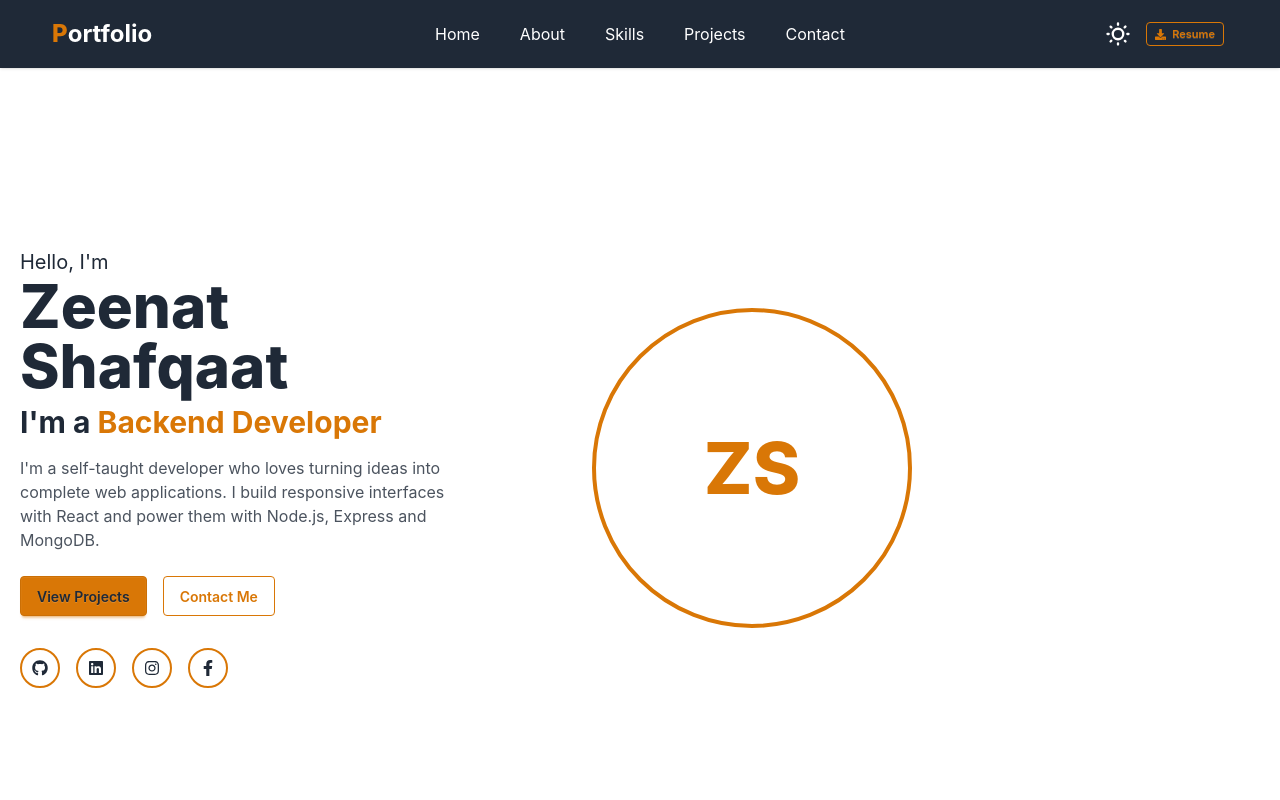
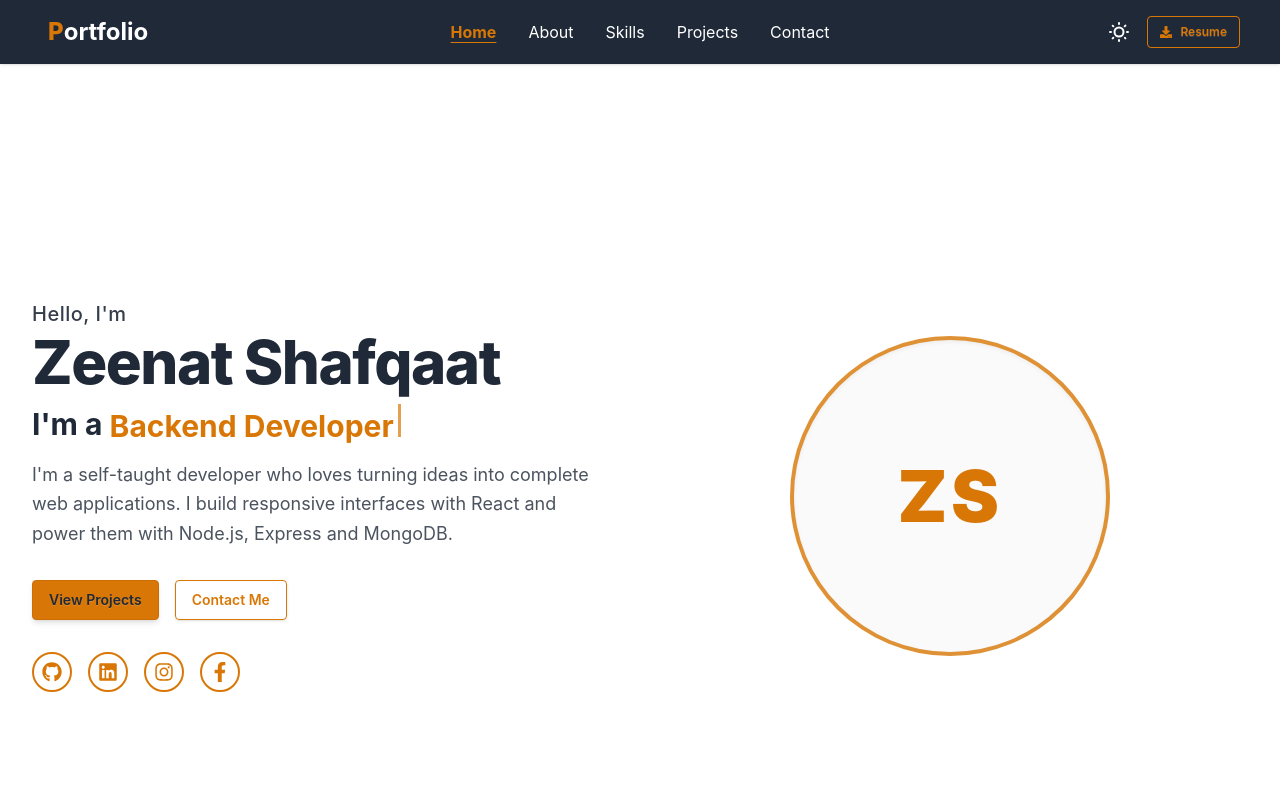
Before and after one commit to zeenat2026/Zeenat-Portfolio, a React (Vite) app in the folder my-portfolio/: page / in a window 1280 px wide. Shown: the top 800 px of the page. Built offline with nearby package versions, Linux system fonts and the light colour scheme.

Commit message:
fix section heights and scroll offset

```diff
--- a/my-portfolio/src/App.css
+++ b/my-portfolio/src/App.css
@@ -2,8 +2,7 @@
   max-width: 960px;
   margin: 0 auto;
   padding: 4rem 1.25rem;
-  scroll-margin-top: 5rem;
-  min-height: calc(100vh - 5rem);
+  min-height: calc(100vh - 4rem);
   display: flex;
 flex-direction: column;
 justify-content: center;
--- a/my-portfolio/src/components/SocialIcons.jsx
+++ b/my-portfolio/src/components/SocialIcons.jsx
@@ -1,30 +1,31 @@
-import { FaGithub, FaLinkedin, FaInstagram, FaFacebookF  } from "react-icons/fa";
+import { FaGithub, FaLinkedin, FaInstagram, FaFacebookF } from "react-icons/fa";
 
 const socials = [
-    { id: 1, href: "https://github.com/zeenat2026", icon: <FaGithub />, arialLabel:"GitHub" },
-    { id: 2, href: "https://www.linkedin.com/in/zeenat-shafqaat/", icon: <FaLinkedin />, arialLabel:"LinkedIn" },
-    { id: 3, href: "https://www.instagram.com/zee.nat2347/", icon: <FaInstagram />, arialLabel:'Instagram' },
-    { id: 4, href: "https://facebook-lite.vercel.app/profile", icon: <FaFacebookF />, arialLabel:'Facebook' },
-  ]
+  { id: 1, href: "https://github.com/zeenat2026", icon: <FaGithub />, ariaLabel: "GitHub" },
+  { id: 2, href: "https://www.linkedin.com/in/zeenat-shafqaat/", icon: <FaLinkedin />, ariaLabel: "LinkedIn" },
+  { id: 3, href: "https://www.instagram.com/zee.nat2347/", icon: <FaInstagram />, ariaLabel: "Instagram" },
+  { id: 4, href: "https://facebook-lite.vercel.app/profile", icon: <FaFacebookF />, ariaLabel: "Facebook" },
+];
 
 const SocialIcons = () => {
   return (
-     <>
+    // Replaced the fragment with a flex container to keep icons aligned and wrap-safe
+    <div className="flex flex-wrap gap-4 items-center justify-center md:justify-start">
       {socials.map((social) => (
         <a
           key={social.id}
           href={social.href}
-                  aria-label={social.arialLabel}
+          aria-label={social.ariaLabel} // Fixed property spelling typo here
           target="_blank"
           rel="noopener noreferrer"
-                  className="w-10 h-10 grid place-content-center rounded-full
-                  border-2 border-secondary hover:bg-secondary hover:text-secondary-content transition"
+          className="w-10 h-10 grid place-content-center rounded-full border-2 border-secondary text-secondary hover:bg-secondary hover:text-secondary-content hover:scale-110 active:scale-95 transition-all duration-200"
         >
-                  {social.icon}
+          {/* Enhanced size configuration directly on the icon elements */}
+          <span className="text-xl">{social.icon}</span>
         </a>
       ))}
-     </>
-  )
-}
+    </div>
+  );
+};
 
-export default SocialIcons
+export default SocialIcons;
--- a/my-portfolio/src/components/common/Navbar.jsx
+++ b/my-portfolio/src/components/common/Navbar.jsx
@@ -1,110 +1,162 @@
-import { useEffect, useState } from "react"
+import { useEffect, useState } from "react";
 import { FaDownload } from "react-icons/fa";
 
+const pages = [
+  { id: 1, path: '#', component: 'Home' },
+  { id: 2, path: '#about', component: 'About' },
+  { id: 3, path: '#skills', component: 'Skills' },
+  { id: 4, path: '#projects', component: 'Projects' },
+  { id: 5, path: '#contact', component: 'Contact' }
+];
 
-const pages = [{id:1,path:'#',component:'Home'},
-  {id:2,path:'#about',component:'About'},
-  {id:3,path:'#skills',component:'Skills'} ,
-  {id:4,path:'#projects',component:'Projects' },
-  {id:5,path:'#contact',component:'Contact'}]
 const Navbar = () => {
- const [isOpen, setIsOpen] = useState(false)
+  const [isOpen, setIsOpen] = useState(false);
+  const [activeSection, setActiveSection] = useState("#");
 
- const handleMenue=(e)=>{
-  setIsOpen(e.target.checked ? true : false)
+  // Track scrolling and update active links
+  useEffect(() => {
+    const sectionIds = ['about', 'skills', 'projects', 'contact'];
+
+    // Fallback for home/top page tracking
+    const handleHomeScroll = () => {
+      if (window.scrollY < 200) {
+        setActiveSection('#');
       }
+    };
+    window.addEventListener('scroll', handleHomeScroll);
+
+    const observerOptions = {
+      root: null, // uses the browser viewport
+      rootMargin: '-40% 0px -50% 0px', // detects sections near the center/top of viewport
+      threshold: 0,
+    };
+
+    const observerCallback = (entries) => {
+      entries.forEach((entry) => {
+        if (entry.isIntersecting) {
+          setActiveSection(`#${entry.target.id}`);
+        }
+      });
+    };
+
+    const observer = new IntersectionObserver(observerCallback, observerOptions);
+
+    // Observe each portfolio page section elements
+    sectionIds.forEach((id) => {
+      const element = document.getElementById(id);
+      if (element) observer.observe(element);
+    });
+
+    return () => {
+      window.removeEventListener('scroll', handleHomeScroll);
+      observer.disconnect();
+    };
+  }, []);
+
   return (
-<div className=" bg-primary px-2 md:px-10 shadow-sm text-primary-content flex items-center justify-between sticky top-0 z-10">
+    <div className="bg-primary text-primary-content shadow-sm sticky top-0 z-50 w-full">
+      {/* Main Navbar Container */}
+      <div className="navbar max-w-7xl mx-auto h-16 px-4 md:px-10 flex items-center justify-between">
 
-      <div className="max-lg:collapse mx-auto w-full">
-    <input id="navbar-1-toggle" className="peer hidden" type="checkbox" checked={isOpen} onChange={handleMenue} />
-
-      <div className="collapse-title navbar flex items-center justify-center">
-    <div className="navbar-start">
-      <label htmlFor="navbar-1-toggle" className="btn btn-ghost lg:hidden bg-primary text-primary-content">
-        <svg aria-label="Menu" xmlns="http://www.w3.org/2000/svg" className="h-5 w-5" fill="none" viewBox="0 0 24 24" stroke="currentColor"><path strokeLinecap="round" strokeLinejoin="round" strokeWidth="2" d="M4 6h16M4 12h8m-8 6h16" /></svg>
-      </label>
-      <h1 className="text-xl lg:text-2xl font-bold mx-1"><span className=" font-extrabold text-secondary">P</span>ortfolio</h1>
-
+        {/* Left Section: Logo & Mobile Trigger */}
+        <div className="navbar-start flex items-center">
+          <div className="dropdown lg:hidden">
+            <button
+              onClick={() => setIsOpen(!isOpen)}
+              className="btn btn-ghost btn-circle text-primary-content"
+              aria-label="Toggle Menu"
+            >
+              <svg xmlns="http://w3.org" className="h-5 w-5" fill="none" viewBox="0 0 24 24" stroke="currentColor">
+                <path strokeLinecap="round" strokeLinejoin="round" strokeWidth="2" d="M4 6h16M4 12h8m-8 6h16" />
+              </svg>
+            </button>
+          </div>
+          <h1 className="text-xl lg:text-2xl font-bold ml-2">
+            <span className="font-extrabold text-secondary">P</span>ortfolio
+          </h1>
         </div>
 
-         <div className="navbar-center">
-           <ul className="menu menu-horizontal max-lg:hidden  flex flex-nowrap gap-4 items-center">
+        {/* Center Section: Desktop Links */}
+        <div className="navbar-center hidden lg:flex">
+          <ul className="menu menu-horizontal gap-2 p-0">
             {pages.map((page) => (
-         <li key={page.id} className="text-[16px]"><a href={page.path} >{page.component}</a></li>
+              <li key={page.id} className="text-[16px]">
+                <a
+                  href={page.path}
+                  className={`transition-colors duration-200 ${
+                    activeSection === page.path
+                      ? "text-secondary font-bold underline underline-offset-4"
+                      : "hover:text-secondary"
+                  }`}
+                >
+                  {page.component}
+                </a>
+              </li>
             ))}
           </ul>
         </div>
-    <div className="navbar-end ">
 
-      <div className="flex items-center">
+        {/* Right Section: Theme Toggle & CV Download */}
+        <div className="navbar-end flex items-center gap-2">
           <ThemeChanger />
-
-      <a href="/Zeenat-Shafqaat-CV.pdf" download className=" hidden sm:inline-flex mx-2 btn btn-xs btn-outline btn-secondary">
-            <FaDownload />Resume
+          <a href="/Zeenat-Shafqaat-CV.pdf" download className="hidden sm:inline-flex btn btn-sm btn-outline btn-secondary gap-2">
+            <FaDownload /> Resume
           </a>
-  </div>
-
         </div>
       </div>
 
-
-  <div className="collapse-content lg:hidden z-1">
-    <ul className="menu">
+      {/* Mobile Menu Dropdown Panel */}
+      {isOpen && (
+        <div className="lg:hidden bg-primary border-t border-base-content/10 px-6 py-4 absolute left-0 right-0 top-16 shadow-lg z-50">
+          <ul className="menu menu-vertical gap-2 p-0">
             {pages.map((page) => (
-         <li key={page.id}><a onClick={()=>setIsOpen(false)} href={page.path}>{page.component}</a></li>
+              <li key={page.id}>
+                <a
+                  onClick={() => setIsOpen(false)}
+                  href={page.path}
+                  className={`py-3 text-lg ${
+                    activeSection === page.path ? "text-secondary font-bold" : ""
+                  }`}
+                >
+                  {page.component}
+                </a>
+              </li>
             ))}
           </ul>
-     <a href="/Zeenat-Shafqaat-CV.pdf" download className="mt-2 ml-4 btn btn-sm btn-outline btn-secondary">
-            <FaDownload />Resume
+          <div className="mt-4 pt-4 border-t border-base-content/10 sm:hidden">
+            <a href="/Zeenat-Shafqaat-CV.pdf" download className="btn btn-sm btn-outline btn-secondary w-full gap-2">
+              <FaDownload /> Resume
             </a>
           </div>
-
-
         </div>
-
+      )}
     </div>
-  )
-}
-
-
+  );
+};
 
 const ThemeChanger = () => {
-const [theme , setTheme]  = useState(localStorage.getItem('theme') || 'myLight')
-
+  const [theme, setTheme] = useState(localStorage.getItem('theme') || 'myLight');
 
   const handleToggle = (e) => {
-   setTheme(e.target.checked ? 'myDark' : 'myLight')
-}
+    setTheme(e.target.checked ? 'myDark' : 'myLight');
+  };
 
-useEffect(()=>{
-   document.documentElement.setAttribute('data-theme', theme)
-   localStorage.setItem('theme',theme)
-},[theme])
+  useEffect(() => {
+    document.documentElement.setAttribute('data-theme', theme);
+    localStorage.setItem('theme', theme);
+  }, [theme]);
+
   return (
-    <label className="swap swap-rotate h-10 w-10">
-  {/* this hidden checkbox controls the state */}
-  <input type="checkbox" checked={theme === 'myDark'} onChange={handleToggle}  />
-
-  {/* sun icon */}
-  <svg
-    className="swap-off h-7 w-7 fill-current"
-    xmlns="http://www.w3.org/2000/svg"
-    viewBox="0 0 24 24">
-    <path
-      d="M5.64,17l-.71.71a1,1,0,0,0,0,1.41,1,1,0,0,0,1.41,0l.71-.71A1,1,0,0,0,5.64,17ZM5,12a1,1,0,0,0-1-1H3a1,1,0,0,0,0,2H4A1,1,0,0,0,5,12Zm7-7a1,1,0,0,0,1-1V3a1,1,0,0,0-2,0V4A1,1,0,0,0,12,5ZM5.64,7.05a1,1,0,0,0,.7.29,1,1,0,0,0,.71-.29,1,1,0,0,0,0-1.41l-.71-.71A1,1,0,0,0,4.93,6.34Zm12,.29a1,1,0,0,0,.7-.29l.71-.71a1,1,0,1,0-1.41-1.41L17,5.64a1,1,0,0,0,0,1.41A1,1,0,0,0,17.66,7.34ZM21,11H20a1,1,0,0,0,0,2h1a1,1,0,0,0,0-2Zm-9,8a1,1,0,0,0-1,1v1a1,1,0,0,0,2,0V20A1,1,0,0,0,12,19ZM18.36,17A1,1,0,0,0,17,18.36l.71.71a1,1,0,0,0,1.41,0,1,1,0,0,0,0-1.41ZM12,6.5A5.5,5.5,0,1,0,17.5,12,5.51,5.51,0,0,0,12,6.5Zm0,9A3.5,3.5,0,1,1,15.5,12,3.5,3.5,0,0,1,12,15.5Z" />
+    <label className="swap swap-rotate h-10 w-10 btn btn-ghost btn-circle text-primary-content">
+      <input type="checkbox" checked={theme === 'myDark'} onChange={handleToggle} />
+      <svg className="swap-off h-6 w-6 fill-current" xmlns="http://w3.org" viewBox="0 0 24 24">
+        <path d="M5.64,17l-.71.71a1,1,0,0,0,0,1.41,1,1,0,0,0,1.41,0l.71-.71A1,1,0,0,0,5.64,17ZM5,12a1,1,0,0,0-1-1H3a1,1,0,0,0,0,2H4A1,1,0,0,0,5,12Zm7-7a1,1,0,0,0,1-1V3a1,1,0,0,0-2,0V4A1,1,0,0,0,12,5ZM5.64,7.05a1,1,0,0,0,.7.29,1,1,0,0,0,.71-.29,1,1,0,0,0,0-1.41l-.71-.71A1,1,0,0,0,4.93,6.34Zm12,.29a1,1,0,0,0,.7-.29l.71-.71a1,1,0,1,0-1.41-1.41L17,5.64a1,1,0,0,0,0,1.41A1,1,0,0,0,17.66,7.34ZM21,11H20a1,1,0,0,0,0,2h1a1,1,0,0,0,0-2Zm-9,8a1,1,0,0,0-1,1v1a1,1,0,0,0,2,0V20A1,1,0,0,0,12,19ZM18.36,17A1,1,0,0,0,17,18.36l.71.71a1,1,0,0,0,1.41,0,1,1,0,0,0,0-1.41ZM12,6.5A5.5,5.5,0,1,0,17.5,12,5.51,5.51,0,0,0,12,6.5Zm0,9A3.5,3.5,0,1,1,15.5,12,3.5,3.5,0,0,1,12,15.5Z" />
       </svg>
-
-  {/* moon icon */}
-  <svg
-    className="swap-on h-7 w-7 fill-current"
-    xmlns="http://www.w3.org/2000/svg"
-    viewBox="0 0 24 24">
-    <path
-      d="M21.64,13a1,1,0,0,0-1.05-.14,8.05,8.05,0,0,1-3.37.73A8.15,8.15,0,0,1,9.08,5.49a8.59,8.59,0,0,1,.25-2A1,1,0,0,0,8,2.36,10.14,10.14,0,1,0,22,14.05,1,1,0,0,0,21.64,13Zm-9.5,6.69A8.14,8.14,0,0,1,7.08,5.22v.27A10.15,10.15,0,0,0,17.22,15.63a9.79,9.79,0,0,0,2.1-.22A8.11,8.11,0,0,1,12.14,19.73Z" />
+      <svg className="swap-on h-6 w-6 fill-current" xmlns="http://w3.org" viewBox="0 0 24 24">
+        <path d="M21.64,13a1,1,0,0,0-1.05-.14,8.05,8.05,0,0,1-3.37.73A8.15,8.15,0,0,1,9.08,5.49a8.59,8.59,0,0,1,.25-2A1,1,0,0,0,8,2.36,10.14,10.14,0,1,0,22,14.05,1,1,0,0,0,21.64,13Zm-9.5,6.69A8.14,8.14,0,0,1,7.08,5.22v.27A10.15,10.15,0,0,0,17.22,15.63a9.79,9.79,0,0,0,2.1-.22A8.11,8.11,0,0,1,12.14,19.73Z" />
       </svg>
     </label>
-  )
-}
+  );
+};
 
-export default Navbar
+export default Navbar;
--- a/my-portfolio/src/index.css
+++ b/my-portfolio/src/index.css
@@ -9,13 +9,11 @@
   --color-base-200: #f5f5f5 ;
   --color-base-300: #e5e5e5;
   --color-base-content: #1f2937;
-   --color-primary: #1f2937;
+  --color-primary: #1f2937;
   --color-primary-content: #ffffff;
   --color-secondary: #d97706;
---color-secondary-content:#1f2937;
+  --color-secondary-content:#1f2937;
 }
-
-
 
 @plugin "daisyui/theme" {
   name : 'myDark';
@@ -24,12 +22,14 @@
   --color-base-200: #1f1d0c ;
   --color-base-300: #e5e5e5;
   --color-base-content: #d8d2d2;
-   --color-primary: #04263b;
+  --color-primary: #04263b;
   --color-primary-content: #9b9b9b;
   --color-secondary: #fbbf24;
---color-secondary-content: #031c2b;
+  --color-secondary-content: #031c2b;
 }
 
 html {
   scroll-behavior: smooth;
+  /* Automatically offsets ALL anchor scrolls by  64px navbar height */
+  scroll-padding-top: 4rem;
 }
--- a/my-portfolio/src/layout/Layout.jsx
+++ b/my-portfolio/src/layout/Layout.jsx
@@ -2,17 +2,17 @@ import React from 'react'
 import Navbar from '../components/common/Navbar'
 import Footer from '../components/common/Footer'
 
-const Layout = ({children}) => {
+const Layout = ({ children }) => {
   return (
-   <div className='w-full'>
-    <Navbar />
-     <div className='w-full max-w-7xl mx-auto '>
-      {children}
+    <div className='w-full min-h-screen flex flex-col justify-between'>
+      <Navbar />
+      {/* pt-16 ensures content stays perfectly visible below the sticky 64px navbar */}
+      <main className='w-full max-w-7xl mx-auto pt-16 flex-grow'>
+        {children}
+      </main>
+      <Footer />
     </div>
-    <Footer />
-   </div>
   )
 }
 
-
 export default Layout
--- a/my-portfolio/src/sections/Hero.jsx
+++ b/my-portfolio/src/sections/Hero.jsx
@@ -1,89 +1,99 @@
 import { useEffect, useState } from "react";
 import SocialIcons from "../components/SocialIcons";
-
 
 const roles = ["Frontend Developer", "Backend Developer", "Mern Stack Developer"];
 
 const Hero = () => {
-  const [roleIndex, setRoleIndex] = useState(0)
-  const [charCount, setCharCount] = useState(0)
-  const [isDeleting, setIsDeleting] = useState(false)
-
+  const [roleIndex, setRoleIndex] = useState(0);
+  const [charCount, setCharCount] = useState(0);
+  const [isDeleting, setIsDeleting] = useState(false);
 
   useEffect(() => {
-    let delay = 100
+    let delay = 100;
 
     if (!isDeleting && charCount === roles[roleIndex].length) {
-      delay = 1500
+      delay = 1500;
     } else if (isDeleting) {
-      delay = 50
+      delay = 50;
     }
     const timeoutId = setTimeout(() => {
       if (!isDeleting) {
         if (charCount < roles[roleIndex].length) {
-          setCharCount((prevCount) => prevCount + 1)
+          setCharCount((prevCount) => prevCount + 1);
         } else {
-
-          setIsDeleting(true)
+          setIsDeleting(true);
         }
-      }
-      else {
-
+      } else {
         if (charCount > 0) {
-          setCharCount((prevCount) => prevCount - 1)
+          setCharCount((prevCount) => prevCount - 1);
         } else {
-          setIsDeleting(false)
-          setRoleIndex((prevIndex) => (prevIndex + 1) % roles.length)
-
+          setIsDeleting(false);
+          setRoleIndex((prevIndex) => (prevIndex + 1) % roles.length);
         }
       }
     }, delay);
 
     return () => clearTimeout(timeoutId);
-  }, [charCount, isDeleting, roleIndex])
-
+  }, [charCount, isDeleting, roleIndex]);
 
   return (
-    <section id="home" className="min-h-screen flex items-center">
+    <section id="home" className="min-h-[calc(100vh-4rem)] flex items-center justify-center px-4 sm:px-6 lg:px-8">
 
-      <div className="flex flex-col-reverse md:flex-row items-center gap-10 py-10">
-        {/* Left Section */}
-        <div className="flex-1 text-center md:text-left md:px-5">
+      {/* Unified Container Wrapper with exact grid/flex handling */}
+      <div className="flex flex-col-reverse md:flex-row items-center justify-between gap-10 md:gap-6 w-full py-10">
 
-          <p className="text-xl">Hello, I'm</p>
-          <h1 className="text-4xl md:text-6xl font-extrabold">
+        {/* Left Section - Text and Info */}
+        <div className="flex-1 text-center md:text-left flex flex-col justify-center">
+          <p className="text-lg md:text-xl font-medium tracking-wide opacity-90">Hello, I'm</p>
+          <h1 className="text-4xl sm:text-5xl md:text-6xl font-extrabold tracking-tight mt-1">
             Zeenat Shafqaat
           </h1>
-          <h2 className="text-2xl md:text-3xl font-bold mt-2">
-            I'm a <span className="text-secondary">{roles[roleIndex].slice(0, charCount)}</span>
+
+          {/* Locked height wrapper prevents text shifting layouts during typing cycles */}
+          <h2 className="text-2xl sm:text-3xl font-bold mt-3 min-h-[40px] flex items-center justify-center md:justify-start">
+            <span>I'm a&nbsp;</span>
+            <span className="text-secondary relative">
+              {roles[roleIndex].slice(0, charCount)}
+              {/* Inline Typing Cursor Blinker */}
+              <span className="inline-block w-[3px] h-[1.1em] bg-secondary ml-1 animate-pulse vertical-middle"></span>
+            </span>
           </h2>
-          <p className="mt-4 max-w-xl opacity-80">
+
+          <p className="mt-4 max-w-xl mx-auto md:mx-0 text-base md:text-lg opacity-80 leading-relaxed">
             I'm a self-taught developer who loves turning ideas into complete web
             applications. I build responsive interfaces with React and power them
             with Node.js, Express and MongoDB.
           </p>
 
-          <div className="flex gap-4 mt-6 justify-center md:justify-start">
-            <a href="#projects" className="btn btn-secondary">View Projects</a>
-            <a href="#contact" className="btn btn-outline btn-secondary">Contact Me</a>
+          {/* Action Buttons Container */}
+          <div className="flex flex-wrap gap-4 mt-8 justify-center md:justify-start">
+            <a href="#projects" className="btn btn-secondary shadow-md hover:scale-105 transition-transform duration-200">
+              View Projects
+            </a>
+            <a href="#contact" className="btn btn-outline btn-secondary shadow-sm hover:scale-105 transition-transform duration-200">
+              Contact Me
+            </a>
           </div>
-          <div className="flex gap-4 mt-8 justify-center md:justify-start" >
+
+          {/* Social Icons Container */}
+          <div className="flex gap-4 mt-8 justify-center md:justify-start">
             <SocialIcons />
           </div>
-
         </div>
 
-        {/* Right Section */}
-        <div className="flex-1 flex justify-center">
-          <div className="w-64 h-64 md:w-80 md:h-80 rounded-full border-4 border-secondary overflow-hidden grid place-content-center">
-            <span className="text-6xl md:text-7xl font-extrabold text-secondary">ZS</span>
+        {/* Right Section - Profile Emblem Circle */}
+        <div className="flex-1 flex justify-center items-center">
+          <div className="w-56 h-56 sm:w-64 sm:h-64 md:w-80 md:h-80 rounded-full border-4 border-secondary/80 bg-base-200/50 shadow-inner overflow-hidden grid place-content-center transition-all duration-300 hover:border-secondary">
+            <span className="text-5xl sm:text-6xl md:text-7xl font-black text-secondary tracking-wider selection:bg-transparent">
+              ZS
+            </span>
           </div>
         </div>
 
       </div>
 
     </section>
-  )
-}
+  );
+};
 
-export default Hero
+export default Hero;
--- a/my-portfolio/src/sections/contact/Contact.jsx
+++ b/my-portfolio/src/sections/contact/Contact.jsx
@@ -1,11 +1,9 @@
-
 import ContactInfo from "./ContactInfo";
 import ContactForm from "./ContactForm";
 
-
 export default function Contact() {
   return (
-    <section id="contact" className="bg-base-200 px-4 py-20 sm:px-8 scroll-mt-20 min-h-[calc(100vh-5rem)] flex items-center">
+    <section id="contact" className="bg-base-200 px-4 py-20 sm:px-8 min-h-[calc(100vh-4rem)] flex items-center">
       <div className="mx-auto grid max-w-6xl items-start gap-12 lg:grid-cols-5 lg:gap-16">
         <div className="lg:col-span-2">
           <ContactInfo />
```
Also changed, not shown: my-portfolio/src/sections/About.jsx (+18 -15 lines), my-portfolio/src/sections/Projects.jsx (+48 -35 lines). Lines whose indentation alone changed are shown as unchanged.
